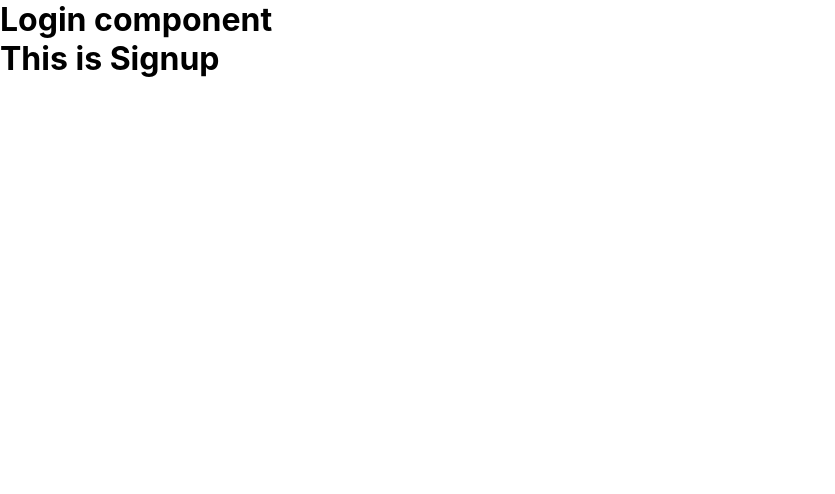
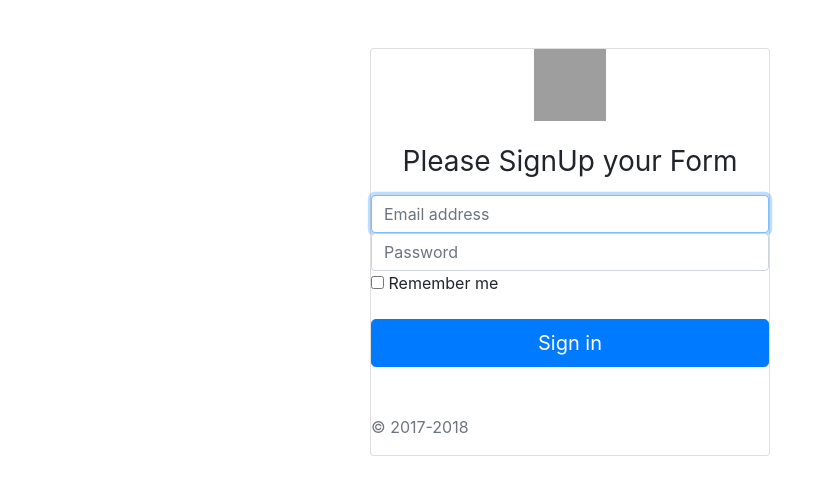
Before and after one commit to Syed-Hasnain-Askari/Rodha, a React (Create React App) app: page /Signup in a window 1280 px wide. Shown: the top 494 px of the page, without its empty margins (0-835 px from the left). Built offline with nearby package versions, Linux system fonts and the light colour scheme; grey boxes are pictures that could not be loaded.

Commit message:
Signup functionality

```diff
--- a/package.json
+++ b/package.json
@@ -9,7 +9,9 @@
     "firebase": "^8.3.1",
     "react": "^17.0.2",
     "react-dom": "^17.0.2",
+    "react-router-dom": "^5.2.0",
     "react-scripts": "4.0.3",
+    "sweetalert": "^2.1.2",
     "web-vitals": "^1.0.1"
   },
   "scripts": {
--- a/public/index.html
+++ b/public/index.html
@@ -5,6 +5,7 @@
     <link rel="icon" href="%PUBLIC_URL%/favicon.ico" />
     <meta name="viewport" content="width=device-width, initial-scale=1" />
     <meta name="theme-color" content="#000000" />
+    <link rel="stylesheet" href="https://maxcdn.bootstrapcdn.com/bootstrap/4.0.0/css/bootstrap.min.css" integrity="sha384-Gn5384xqQ1aoWXA+058RXPxPg6fy4IWvTNh0E263XmFcJlSAwiGgFAW/dAiS6JXm" crossorigin="anonymous">
     <meta
       name="description"
       content="Web site created using create-react-app"
@@ -39,5 +40,8 @@
       To begin the development, run `npm start` or `yarn start`.
       To create a production bundle, use `npm run build` or `yarn build`.
     -->
+    <script src="https://code.jquery.com/jquery-3.2.1.slim.min.js" integrity="sha384-KJ3o2DKtIkvYIK3UENzmM7KCkRr/rE9/Qpg6aAZGJwFDMVNA/GpGFF93hXpG5KkN" crossorigin="anonymous"></script>
+    <script src="https://cdnjs.cloudflare.com/ajax/libs/popper.js/1.12.9/umd/popper.min.js" integrity="sha384-ApNbgh9B+Y1QKtv3Rn7W3mgPxhU9K/ScQsAP7hUibX39j7fakFPskvXusvfa0b4Q" crossorigin="anonymous"></script>
+    <script src="https://maxcdn.bootstrapcdn.com/bootstrap/4.0.0/js/bootstrap.min.js" integrity="sha384-JZR6Spejh4U02d8jOt6vLEHfe/JQGiRRSQQxSfFWpi1MquVdAyjUar5+76PVCmYl" crossorigin="anonymous"></script>
   </body>
 </html>
--- a/src/App.js
+++ b/src/App.js
@@ -1,12 +1,10 @@
 import React from 'react'
-import Login from './Component/Login'
-import Signup from './Component/Signup'
+import Home from './Component/Home'
 import './App.css';
 function App() {
   return (
     <div className="App">
-      <Login/>
-      <Signup/>
+      <Home/>
     </div>
   );
 }
--- /dev/null
+++ b/src/Component/Home.js
@@ -0,0 +1,10 @@
+import React from 'react'
+import Navbar from './Navbar'
+export default function Home() {
+    return (
+        <div>
+            <Navbar/>
+            <h1>This is Home Page</h1>
+        </div>
+    )
+}
--- /dev/null
+++ b/src/Component/Navbar.js
@@ -0,0 +1,25 @@
+import React from 'react'
+import {Link} from 'react-router-dom'
+
+export default function Navbar() {
+    return (
+        <div>
+                  <nav className="navbar navbar-expand-lg navbar-light bg-light">
+        <a className="navbar-brand" href="#">Navbar</a>
+        <button className="navbar-toggler" type="button" data-toggle="collapse" data-target="#navbarNav" aria-controls="navbarNav" aria-expanded="false" aria-label="Toggle navigation">
+          <span className="navbar-toggler-icon" />
+        </button>
+        <div className="collapse navbar-collapse" id="navbarNav">
+          <ul className="navbar-nav">
+            <li className="nav-item active">
+              <Link to={'/Signup'}><a className="nav-link" href="#">SignUp<span className="sr-only">(current)</span></a></Link>
+            </li>
+            <li className="nav-item">
+              <Link to={'/Login'}><a className="nav-link" href="#">Login</a></Link>
+            </li>
+          </ul>
+        </div>
+      </nav>
+        </div>
+    )
+}
--- a/src/Component/Signup.js
+++ b/src/Component/Signup.js
@@ -1,9 +1,55 @@
-import React from 'react'
-
+import React,{useState,useRef} from 'react'
+import swal from 'sweetalert';
+import Firebase from '../Firebase'
 export default function Signup() {
+    const email = useRef()
+    const password = useRef()
+       const addUser = e => {
+        e.preventDefault();
+        const db = Firebase.firestore();
+        db.settings({
+          timestampsInSnapshots: true
+        });
+        const userRef = db.collection("User").add({
+          email: email.current.value,
+          password: password.current.value
+        });
+         email.current.value = ""
+         password.current.value = ""
+         swal("Good job!", "You clicked the button!", "success");
+      };
     return (
-        <div>
-            <h1>This is Signup</h1>
+        <div className="container">
+        <div className="row d-flex justify-content-center">
+             <div className="col-md-6 col-sm-12">
+             <div className="card mt-5" style={{width:"400px"}}>
+     <form className="form-signin" onSubmit={addUser}>
+     <div className="d-flex justify-content-center">
+     <img className="mb-4 d-flex align0" src="https://getbootstrap.com/docs/4.0/assets/brand/bootstrap-solid.svg" alt="" width={72} height={72} />
+     </div>
+     <h1 className="h3 mb-3 font-weight-normal text-center">Please SignUp your Form</h1>
+     <label htmlFor="inputEmail" className="sr-only">Email address</label>
+     <input type="email" id="inputEmail" className="form-control"
+            placeholder="Email address"
+            required
+            ref={email}
+            autoFocus />
+     <label htmlFor="inputPassword" className="sr-only">Password</label>
+     <input type="password" id="inputPassword" className="form-control"
+            placeholder="Password"
+            ref={password}
+            required />
+     <div className="checkbox mb-3">
+       <label>
+         <input type="checkbox" defaultValue="remember-me" /> Remember me
+       </label>
+     </div>
+     <button className="btn btn-lg btn-primary btn-block" type="submit">Sign in</button>
+     <p className="mt-5 mb-3 text-muted">© 2017-2018</p>
+   </form>
+     </div>
+             </div>
         </div>
+    </div>
     )
 }
--- a/src/Firebase.js
+++ b/src/Firebase.js
@@ -0,0 +1,14 @@
+import Firebase from 'firebase/app';
+import 'firebase/firestore';
+const firebaseConfig = {
+    apiKey: "AIzaSyA_VwTUDCfq-l43CuN7VsYhLLahPx1vFpc",
+    authDomain: "rodha-dee72.firebaseapp.com",
+    projectId: "rodha-dee72",
+    storageBucket: "rodha-dee72.appspot.com",
+    messagingSenderId: "141460665620",
+    appId: "1:141460665620:web:6a66691975f703cbf1be01",
+    measurementId: "G-XXMV9N54M4"
+  };
+  // Initialize Firebase
+  Firebase.initializeApp(firebaseConfig);
+export default Firebase
--- /dev/null
+++ b/src/Router.js
@@ -0,0 +1,27 @@
+import React from 'react'
+import Login from './Component/Login'
+import Signup from './Component/Signup'
+import Home from './Component/Home'
+import {
+  BrowserRouter as Router,
+  Switch,
+  Route,
+} from "react-router-dom";
+
+export default function AppRouter() {
+    return (
+        <Router>
+            <Switch>
+                <Route exact path="/">
+                    <Home/>
+                </Route>
+                <Route exact path="/Login">
+                    <Login/>
+                </Route>
+                <Route exact path="/Signup">
+                    <Signup/>
+                </Route>
+            </Switch>
+        </Router>
+    )
+}
--- a/src/component/Login.js
+++ b/src/component/Login.js
@@ -2,8 +2,30 @@ import React from 'react'
 
 export default function Login() {
     return (
-        <div>
-            <h1>Login component</h1>
+       <div className="container">
+           <div className="row d-flex justify-content-center">
+                <div className="col-md-6 col-sm-12">
+                <div className="card mt-5" style={{width:"400px"}}>
+        <form className="form-signin" onSubmit>
+        <div className="d-flex justify-content-center">
+        <img className="mb-4 d-flex align0" src="https://getbootstrap.com/docs/4.0/assets/brand/bootstrap-solid.svg" alt="" width={72} height={72} />
         </div>
+        <h1 className="h3 mb-3 font-weight-normal text-center">Please sign in</h1>
+        <label htmlFor="inputEmail" className="sr-only">Email address</label>
+        <input type="email" id="inputEmail" className="form-control" placeholder="Email address" required autoFocus />
+        <label htmlFor="inputPassword" className="sr-only">Password</label>
+        <input type="password" id="inputPassword" className="form-control" placeholder="Password" required />
+        <div className="checkbox mb-3">
+          <label>
+            <input type="checkbox" defaultValue="remember-me" /> Remember me
+          </label>
+        </div>
+        <button className="btn btn-lg btn-primary btn-block" type="submit">Sign in</button>
+        <p className="mt-5 mb-3 text-muted">© 2017-2018</p>
+      </form>
+        </div>
+                </div>
+           </div>
+       </div>
     )
 }
--- a/src/index.js
+++ b/src/index.js
@@ -2,11 +2,14 @@ import React from 'react';
 import ReactDOM from 'react-dom';
 import './index.css';
 import App from './App';
+import AppRouter from './Router'
 import reportWebVitals from './reportWebVitals';
 
 ReactDOM.render(
   <React.StrictMode>
-    <App />
+    <AppRouter>
+     <App />
+    </AppRouter>
   </React.StrictMode>,
   document.getElementById('root')
 );
```
Also changed, not shown: 1 other file (tests, documents, lock files or other folders).
